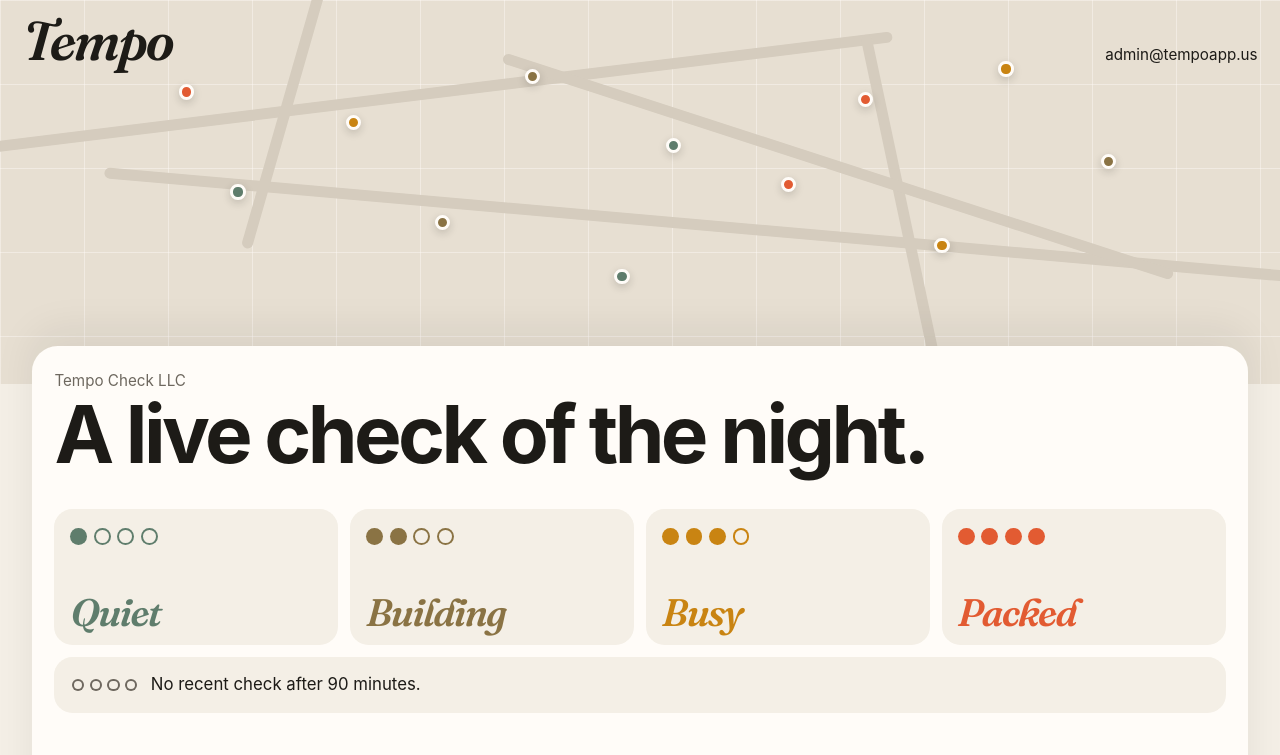
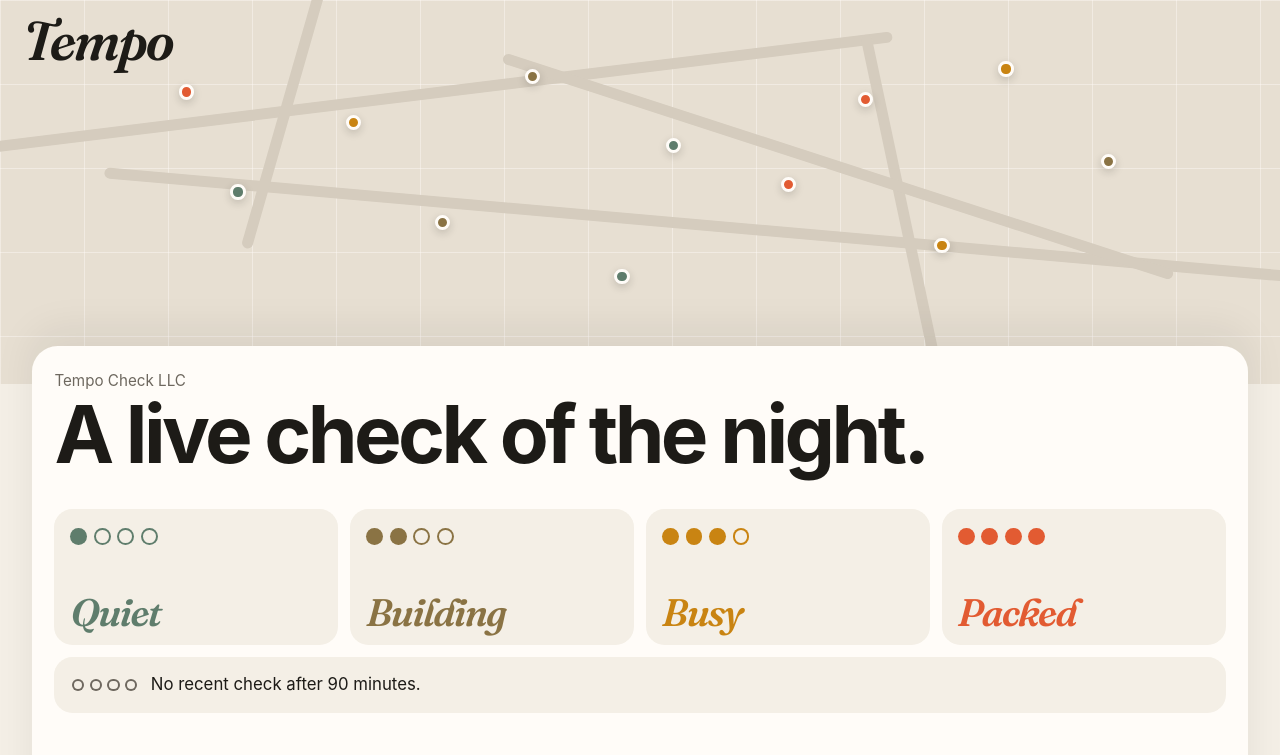
Before and after one commit to claud-iom/tempoapp, a plain HTML site: page index.html in a window 1280 px wide. Shown: the top 755 px of the page. Drawn offline with Linux system fonts and the light colour scheme.

Commit message:
Drop the email from the top of the page.

```diff
--- a/index.html
+++ b/index.html
@@ -31,7 +31,6 @@
     </div>
     <div class="bar">
       <p class="brand">Tempo</p>
-      <a href="mailto:admin@tempoapp.us">admin@tempoapp.us</a>
     </div>
   </header>
 
--- a/styles.css
+++ b/styles.css
@@ -104,11 +104,6 @@ a:focus-visible {
 }
 
 .bar .brand { font-size: clamp(2.4rem, 5vw, 3.4rem); }
-
-.bar a {
-  text-decoration: none;
-  font-size: 0.95rem;
-}
 
 main {
   position: relative;
@@ -293,7 +288,6 @@ address span { color: var(--muted); }
   .stage { height: 15.5rem; }
   .bar { padding-inline: 1rem; }
   .bar .brand { font-size: 2.2rem; }
-  .bar a { font-size: 0.82rem; }
   main {
     width: calc(100% - 0.75rem);
     margin-top: -1.4rem;
```
